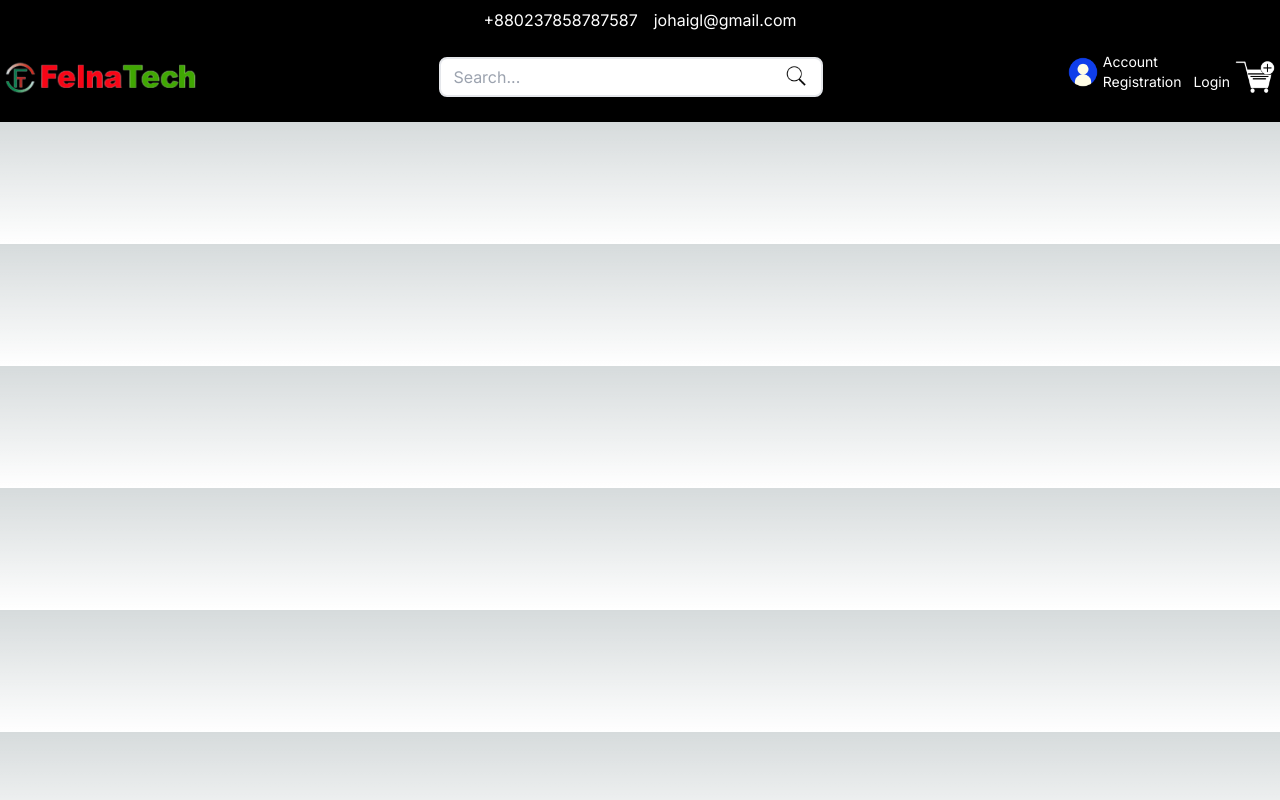
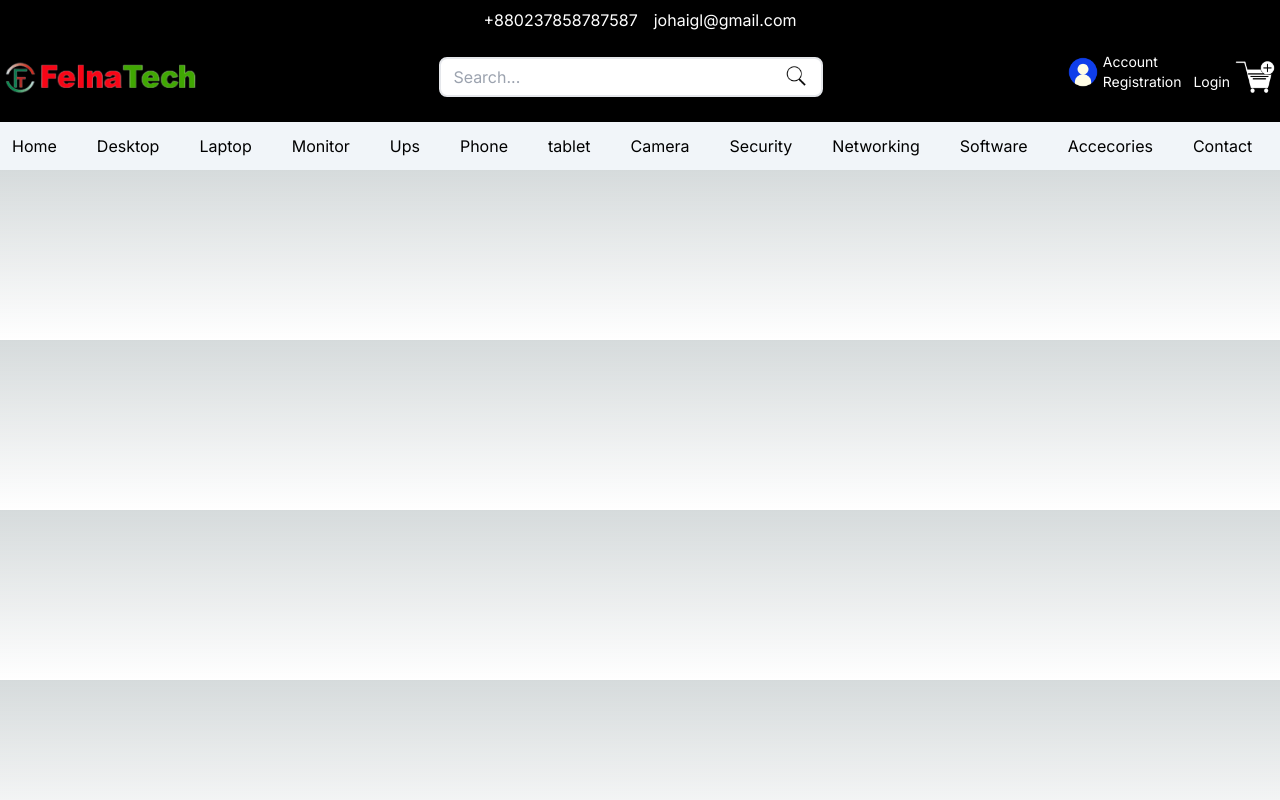
Before and after one commit to Samsuj-joha/Felna_Tech, a Next.js app in the folder felna-app/: page / in a window 1280 px wide. Built offline with nearby package versions, Linux system fonts and the light colour scheme.

Commit message:
added navbar section

```diff
--- /dev/null
+++ b/felna-app/app/components/Navbar/navbar.jsx
@@ -0,0 +1,57 @@
+import Link from 'next/link'
+
+function Navbar() {
+  return (
+    <>
+      {/* ===== Navbar Section Start ==== */}
+      <section className="  bg-slate-100 w-full">
+        <nav className=''>
+            <ul className='flex flex-col items-center gap-5 p-3 sm:flex-col sm:gap-5 md:flex-col lg:flex-row lg:container lg:mx-auto lg:gap-5 xl:container xl:mx-auto xl:gap-10 2xl:gap-16'>
+                <li>
+                    <Link className='text-black transition-all hover:text-orange-400'  href="/" >Home</Link>
+                </li>
+                <li>
+                    <Link className='text-black transition-all hover:text-orange-400' href="/Components/Home">Desktop</Link>
+                </li>
+                <li>
+                    <Link className='text-black transition-all hover:text-orange-400' href="/Components/Home">Laptop</Link>
+                </li>
+                <li>
+                    <Link className='text-black transition-all hover:text-orange-400' href="/Components/Home">Monitor</Link>
+                </li>
+                <li>
+                    <Link className='text-black transition-all hover:text-orange-400' href="/Components/Home">Ups</Link>
+                </li>
+                <li>
+                    <Link className='text-black transition-all hover:text-orange-400' href="/Components/Home">Phone</Link>
+                </li>
+                <li>
+                    <Link className='text-black transition-all hover:text-orange-400' href="/Components/Home">tablet</Link>
+                </li>
+                <li>
+                    <Link className='text-black transition-all hover:text-orange-400' href="/Components/Home">Camera</Link>
+                </li>
+                <li>
+                    <Link className='text-black transition-all hover:text-orange-400' href="/Components/Home">Security</Link>
+                </li>
+                <li>
+                    <Link className='text-black transition-all hover:text-orange-400' href="/Components/Home">Networking</Link>
+                </li>
+                <li>
+                    <Link className='text-black transition-all hover:text-orange-400' href="/Components/Home">Software</Link>
+                </li>
+                <li>
+                    <Link className='text-black transition-all hover:text-orange-400' href="/Components/Home">Accecories</Link>
+                </li>
+                <li>
+                    <Link className='text-black transition-all hover:text-orange-400' href="/Components/Home">Contact</Link>
+                </li>
+            </ul>
+        </nav>
+    </section>
+          {/* ===== Navbar Section End ==== */}
+    </>
+  )
+}
+
+export default Navbar
--- a/felna-app/app/page.js
+++ b/felna-app/app/page.js
@@ -1,5 +1,6 @@
 import React from 'react'
 import Header from './components/Header/page'
+import Navbar from './components/Navbar/navbar'
 
 const Page = () => {
   return (
@@ -7,6 +8,9 @@ const Page = () => {
       {/* ====== Header Start ===== */}
       <Header/>
       {/* ====== Header End ===== */}
+      {/* ==== Navbar Start ==== */}
+      <Navbar/>
+      {/* ==== Navbar End ==== */}
     </div>
   )
 }
```
